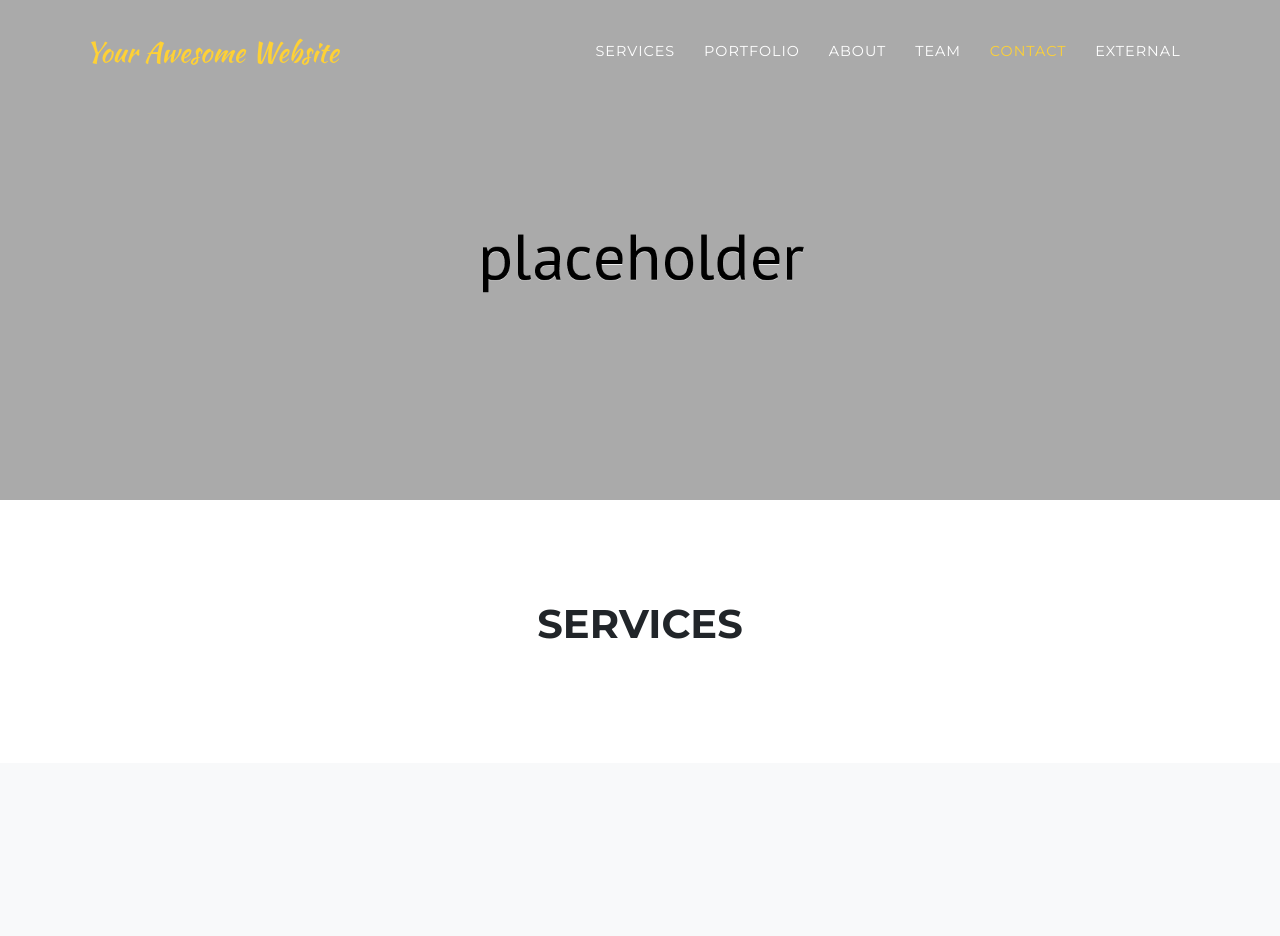
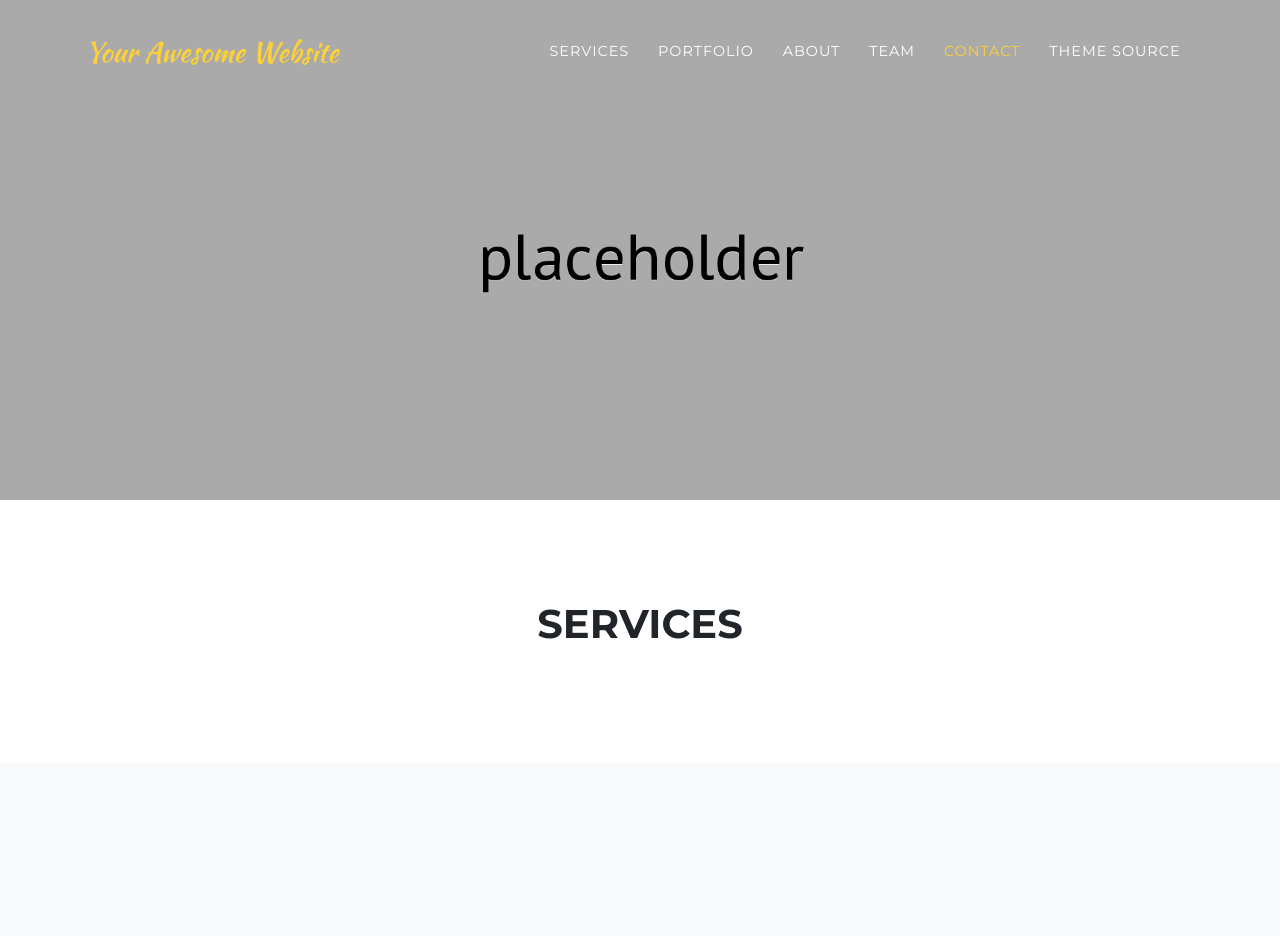
Before and after one commit to raviriley/agency-jekyll-theme, a Jekyll site: the page built from index.md, in a window 1280 px wide. Shown: the top 936 px of the page. Built offline with Jekyll 4.4.1, drawn with Linux system fonts in a browser that asks for light colours; some web fonts are replaced; grey boxes are pictures that could not be loaded.

Commit message:
Update navigation.yml

```diff
--- a/_data/navigation.yml
+++ b/_data/navigation.yml
@@ -14,5 +14,5 @@ nav:
   - title: "Contact"
     section: contact
 
-  - title: "External"
-    url: https://raviriley.github.io
+  - title: "Theme Source"
+    url: https://github.com/raviriley/agency-jekyll-theme/
```
